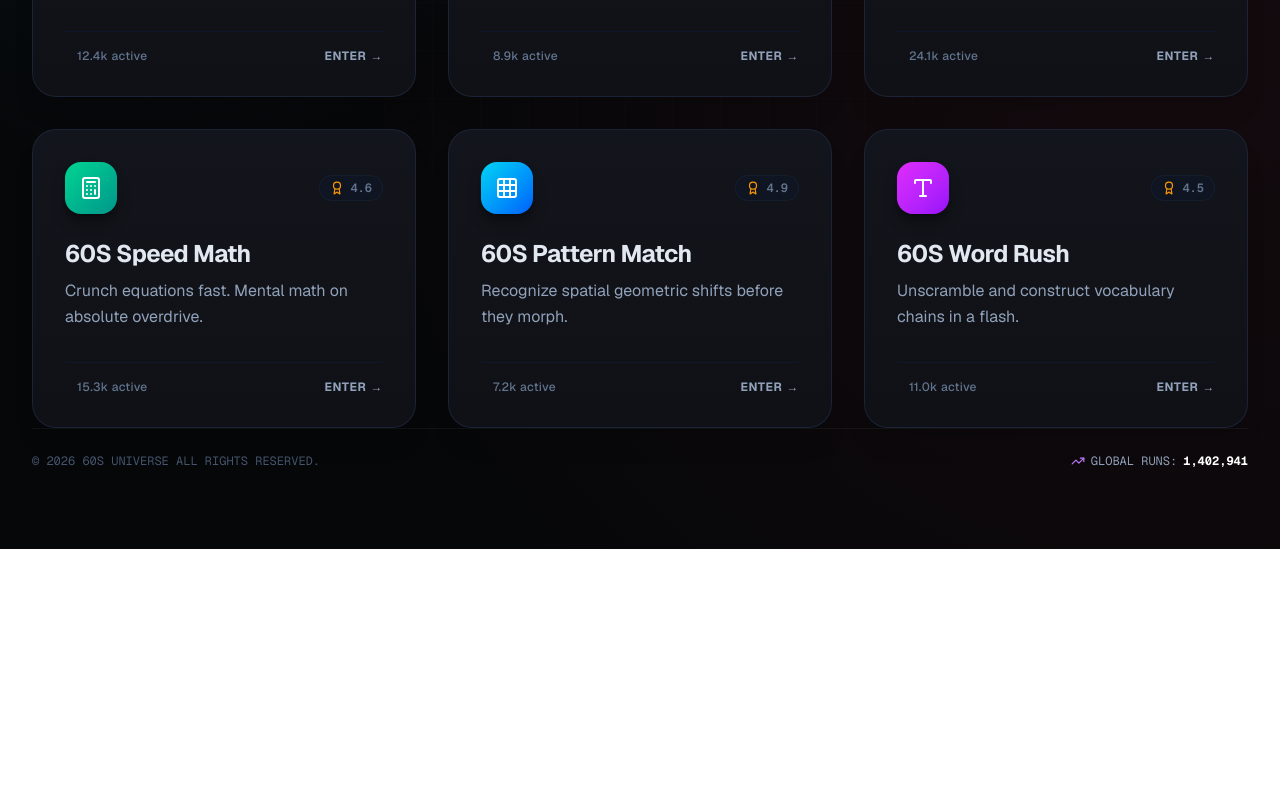
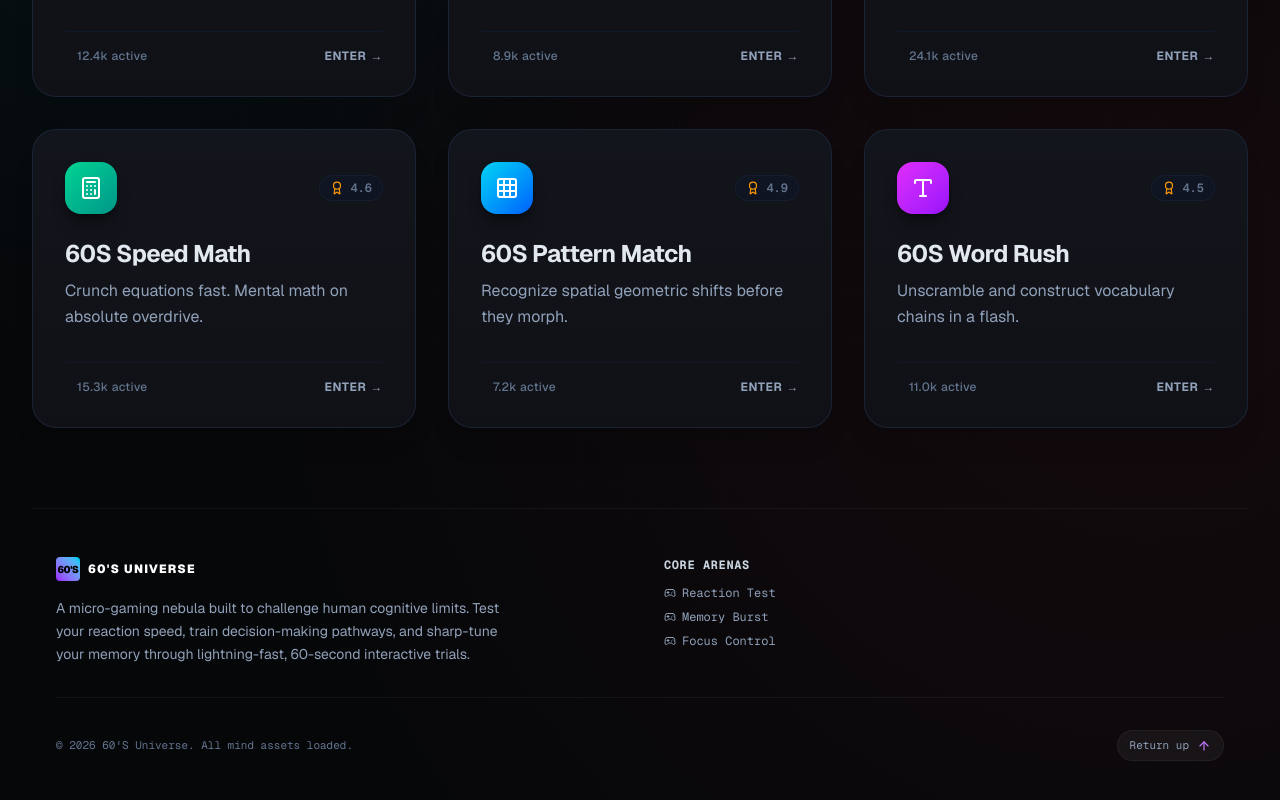
Before and after one commit to haabib82/60-second-brain, a Next.js app: page / in a window 1280 px wide. Shown: the part 1102-1902 px from the top of the page. Before the commit the page ends 1651 px from the top, so only its background shows below. Built offline with nearby package versions, Linux system fonts and the light colour scheme.

Commit message:
adding the footer and improving the ui

```diff
--- a/app/page.tsx
+++ b/app/page.tsx
@@ -19,7 +19,9 @@ import {
   TrendingUp,
   Award,
   Star,
-  Play
+  Play,
+  ArrowUp,
+  Gamepad2
 } from "lucide-react";
 
 // Updated Cosmic Theme Game Configurations
@@ -109,6 +111,9 @@ export default function Dashboard() {
   const xTranslation = useMotionValue(0);
   const xPercent = useTransform(xTranslation, (value) => `${value}%`);
 
+  const scrollToTop = () => {
+    window.scrollTo({ top: 0, behavior: "smooth" });
+  };
   // Animation frame ticking loop
   useAnimationFrame((_, delta) => {
     // Keep it entirely frozen if tracked carousel container is currently hovered
@@ -369,12 +374,87 @@ export default function Dashboard() {
         </motion.div>
 
         {/* Global Minimal Dashboard Analytics Counter Footer Row */}
-        <footer className="w-full max-w-7xl mx-auto flex flex-col sm:flex-row items-center justify-between pt-6 border-t border-white/5 gap-4">
-          <p className="text-xs text-slate-600 font-mono">© 2026 60S UNIVERSE ALL RIGHTS RESERVED.</p>
-          <div className="flex gap-6 text-xs text-slate-400 font-mono">
-            <span className="flex items-center gap-1.5"><TrendingUp className="w-3.5 h-3.5 text-purple-400" /> GLOBAL RUNS: <b className="text-white">1,402,941</b></span>
+   <footer className="w-full max-w-7xl mx-auto px-4 sm:px-6 mt-20 border-t border-white/5 pt-12 pb-8">
+      {/* Top Grid Sections */}
+      <div className="grid grid-cols-1 md:grid-cols-12 gap-8 md:gap-12 items-start">
+
+        {/* Left Column: About Us platform details */}
+        <div className="md:col-span-6 space-y-4">
+          <div className="flex items-center gap-2">
+            <div className="w-6 h-6 rounded bg-gradient-to-tr from-purple-600 to-cyan-400 flex items-center justify-center font-black text-[10px] text-black tracking-tighter">
+              60'S
+            </div>
+            <span className="text-xs font-black tracking-widest text-white">
+              60'S UNIVERSE
+            </span>
           </div>
-        </footer>
+          <p className="text-sm text-slate-400 leading-relaxed max-w-md">
+            A micro-gaming nebula built to challenge human cognitive limits.
+            Test your reaction speed, train decision-making pathways, and sharp-tune your memory through lightning-fast, 60-second interactive trials.
+          </p>
+        </div>
+
+        {/* Middle Column: Quick Links */}
+        <div className="md:col-span-3 space-y-3">
+          <h4 className="text-xs font-mono font-bold tracking-wider text-slate-300 uppercase">Core Arenas</h4>
+          <ul className="space-y-2 text-xs font-mono text-slate-400">
+            <li>
+              <Link href="/play/reaction" className="hover:text-cyan-400 transition-colors flex items-center gap-1.5">
+                <Gamepad2 className="w-3 h-3" /> Reaction Test
+              </Link>
+            </li>
+            <li>
+              <Link href="/play/memory" className="hover:text-cyan-400 transition-colors flex items-center gap-1.5">
+                <Gamepad2 className="w-3 h-3" /> Memory Burst
+              </Link>
+            </li>
+            <li>
+              <Link href="/play/focus" className="hover:text-cyan-400 transition-colors flex items-center gap-1.5">
+                <Gamepad2 className="w-3 h-3" /> Focus Control
+              </Link>
+            </li>
+          </ul>
+        </div>
+
+        {/* Right Column: Socials & Interactivity */}
+        {/* <div className="md:col-span-3 space-y-4">
+          <h4 className="text-xs font-mono font-bold tracking-wider text-slate-300 uppercase">Connect & Compete</h4>
+          <div className="flex items-center gap-3">
+            <a href="https://twitter.com" target="_blank" rel="noopener noreferrer" className="p-2 rounded-full bg-white/5 border border-white/5 text-slate-400 hover:text-cyan-400 hover:border-cyan-400/30 transition-all duration-300">
+              <Twitter className="w-4 h-4" />
+            </a>
+            <a href="https://discord.com" target="_blank" rel="noopener noreferrer" className="p-2 rounded-full bg-white/5 border border-white/5 text-slate-400 hover:text-purple-400 hover:border-purple-400/30 transition-all duration-300">
+              <Discord className="w-4 h-4" />
+            </a>
+            <a href="https://github.com" target="_blank" rel="noopener noreferrer" className="p-2 rounded-full bg-white/5 border border-white/5 text-slate-400 hover:text-white hover:border-white/30 transition-all duration-300">
+              <Github className="w-4 h-4" />
+            </a>
+          </div>
+        </div> */}
+      </div>
+
+      {/* Divider */}
+      <div className="border-t border-white/5 my-8" />
+
+      {/* Bottom Row: Legalities and Back to Top */}
+      <div className="flex flex-col sm:flex-row items-center justify-between gap-4">
+        <p className="text-[11px] font-mono text-slate-500 order-2 sm:order-1">
+          &copy; {new Date().getFullYear()} 60'S Universe. All mind assets loaded.
+        </p>
+
+        {/* Back to top button featuring the beam effect concept on hover */}
+        <button
+          onClick={scrollToTop}
+          className="group relative overflow-hidden order-1 sm:order-2 flex items-center gap-2 text-[11px] font-mono text-slate-400 bg-white/5 border border-white/5 px-3 py-1.5 rounded-full backdrop-blur-md transition-all duration-300 hover:border-white/20 hover:text-white cursor-pointer"
+        >
+          {/* Subtle light beam moving up-right on hover */}
+          <div className="absolute inset-0 -translate-x-full translate-y-full group-hover:translate-x-full group-hover:-translate-y-full transition-transform duration-700 ease-out bg-gradient-to-tr from-transparent via-purple-500/20 to-transparent pointer-events-none" />
+
+          <span>Return up</span>
+          <ArrowUp className="w-3.5 h-3.5 text-purple-400 group-hover:-translate-y-0.5 transition-transform duration-300" />
+        </button>
+      </div>
+    </footer>
 
       </div>
 
```
